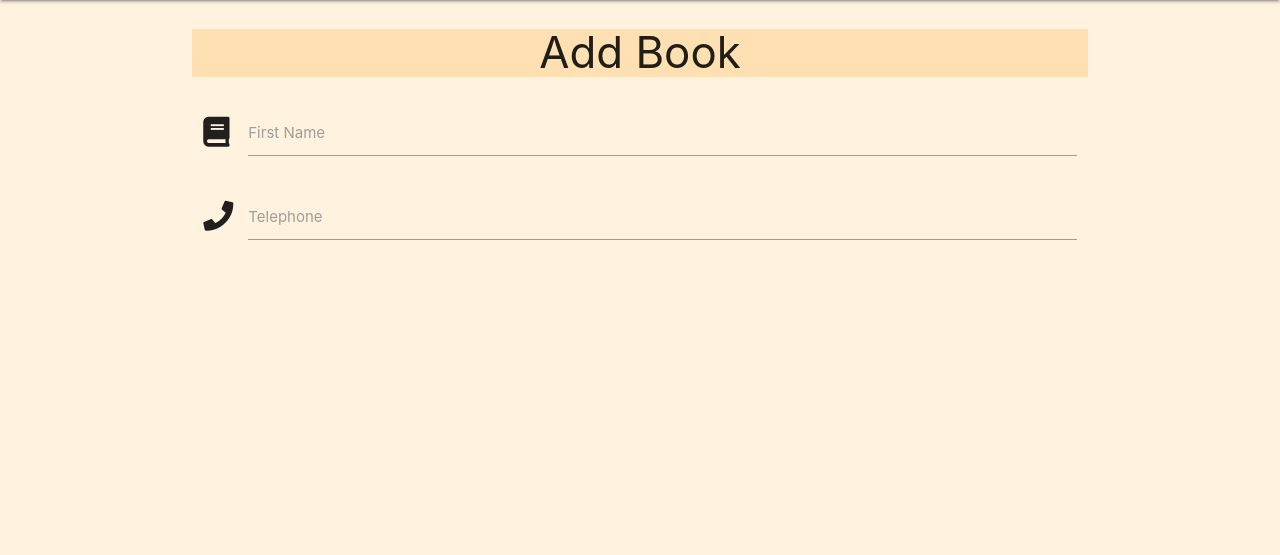
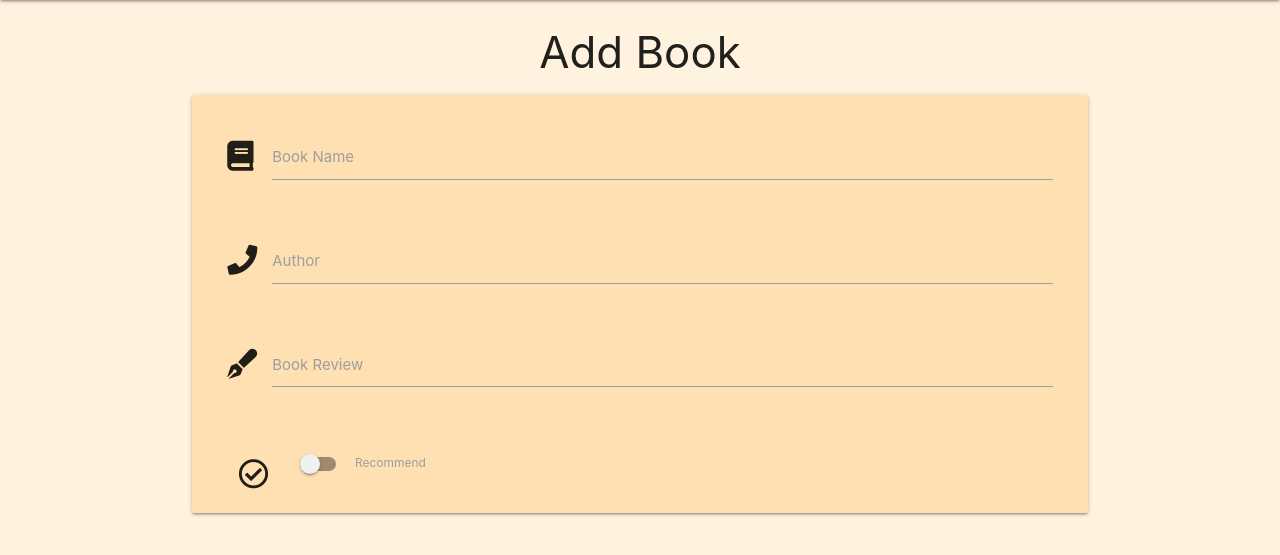
Before and after one commit to craigmantona/the_book_review, a Flask app: page /add_book in a window 1280 px wide. Shown: the part 64-619 px from the top of the page. Run offline with Flask 2, Linux system fonts and the light colour scheme; some libraries are stand-ins or nearby versions.

Commit message:
Add book form input fields

```diff
--- a/templates/add_book.html
+++ b/templates/add_book.html
@@ -1,20 +1,42 @@
 {% extends "base.html" %}
 {% block material %}
 
-    <h3 class="orange lighten-4 center-align">Add Book</h3>
+    <h3 class="center-align">Add Book</h3>
 
-    <div class="row">
+    <div class="row card-panel orange lighten-4">
         <form class="col s12" method="POST" action="">
             <div class="row">
                 <div class="input-field col s12">
                     <i class="fas fas fa-book prefix"></i>
-                    <input id="icon_prefix" type="text" class="validate">
-                    <label for="icon_prefix">First Name</label>
+                    <input id="book_name" name="book_name" minlength="5" maxlength="50"
+                    type="text" class="validate" required>
+                    <label for="book_name">Book Name</label>
                 </div>
+            </div>
+            <div class="row">
                 <div class="input-field col s12">
                     <i class="fas fas fa-phone prefix"></i>
-                    <input id="icon_telephone" type="tel" class="validate">
-                    <label for="icon_telephone">Telephone</label>
+                    <input id="author" name="author" minlength="5" maxlength="50"
+                    type="text" class="validate" required>
+                    <label for="author">Author</label>
+                </div>
+            </div>
+            <div class="row">
+                <div class="input-field col s12">
+                    <i class="fas fa-pen-fancy prefix"></i>
+                    <textarea id="review" name="review" minlength="5"
+                    maxlength="300" class="materialize-textarea validate" required></textarea>
+                    <label for="review">Book Review</label>
+                </div>
+            </div>
+            <div class="row input-field col s12">
+                <div class="switch">
+                    <i class="far fa-check-circle prefix"></i>
+                    <label for="recommend">
+                      <input type="checkbox" id="recommend" name="recommend">
+                      <span class="lever"></span>
+                      Recommend
+                    </label>
                 </div>
             </div>
         </form>
```
